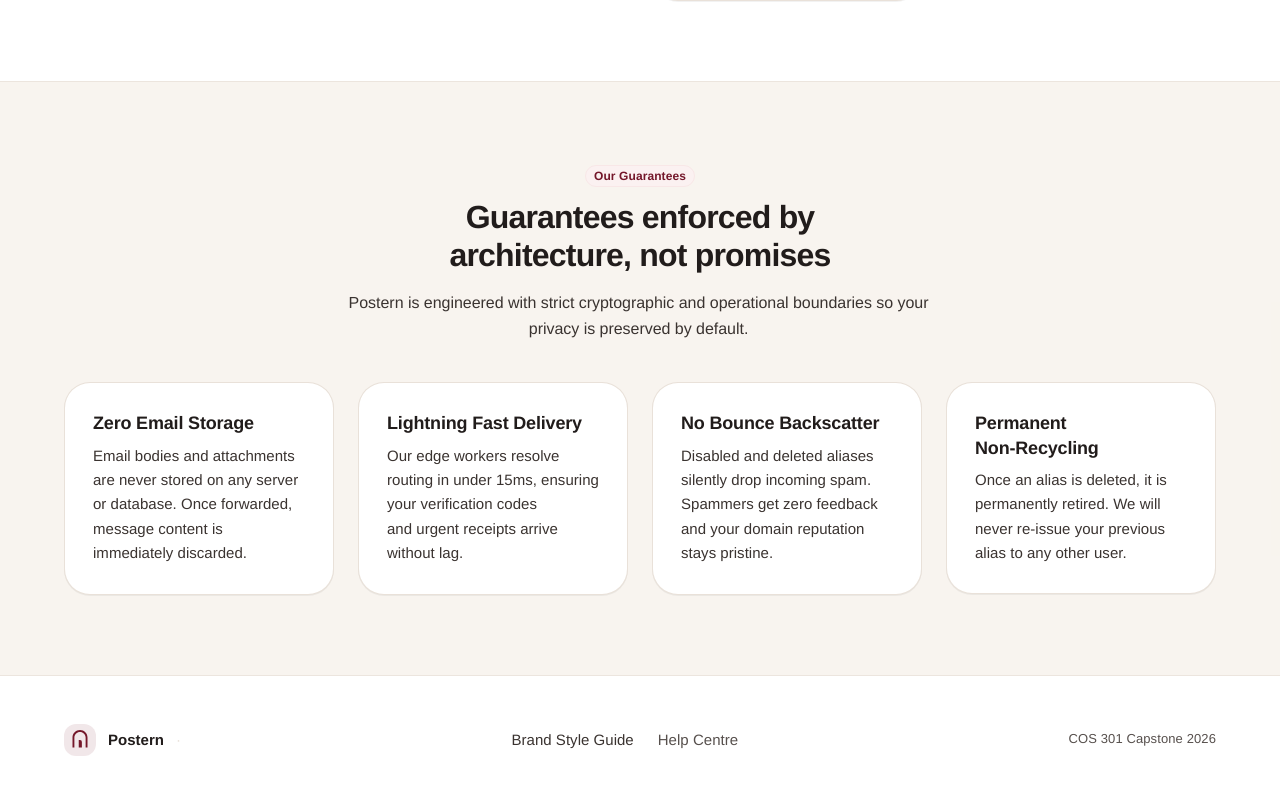
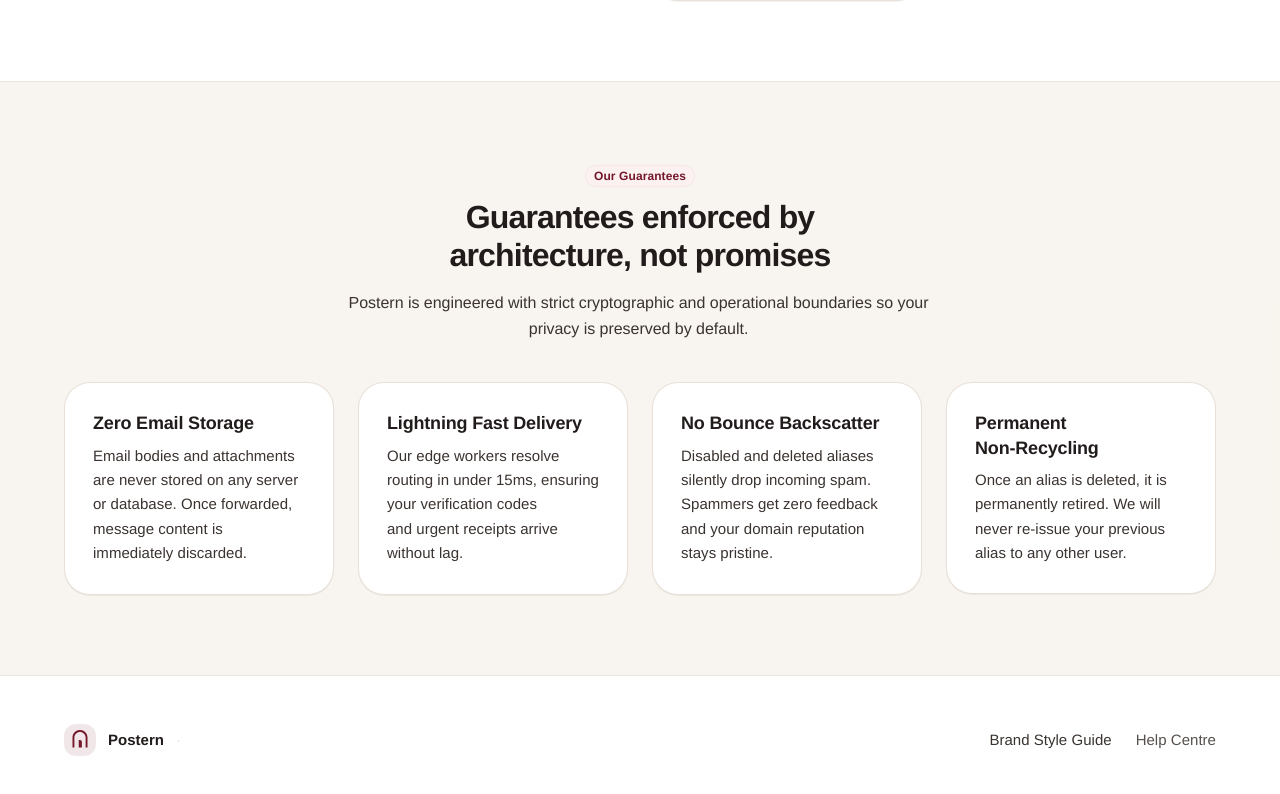
Before and after one commit to Zelamene/Postern, a React (Vite) app in the folder web/: page / in a window 1280 px wide. Shown: the part 5033-5827 px from the top of the page. Built offline with nearby package versions, Linux system fonts and the light colour scheme.

Commit message:
remove cos 301 references

```diff
--- a/web/src/components/common/Footer.tsx
+++ b/web/src/components/common/Footer.tsx
@@ -29,7 +29,6 @@ export function Footer() {
           </a>
         </nav>
 
-        <p className="text-caption text-text-muted">COS 301 Capstone 2026</p>
       </div>
     </footer>
   )
```
